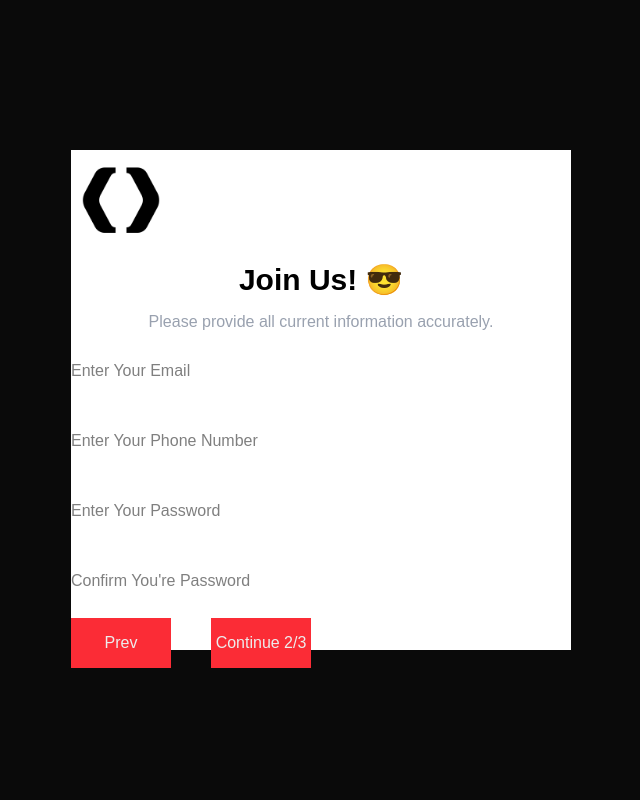
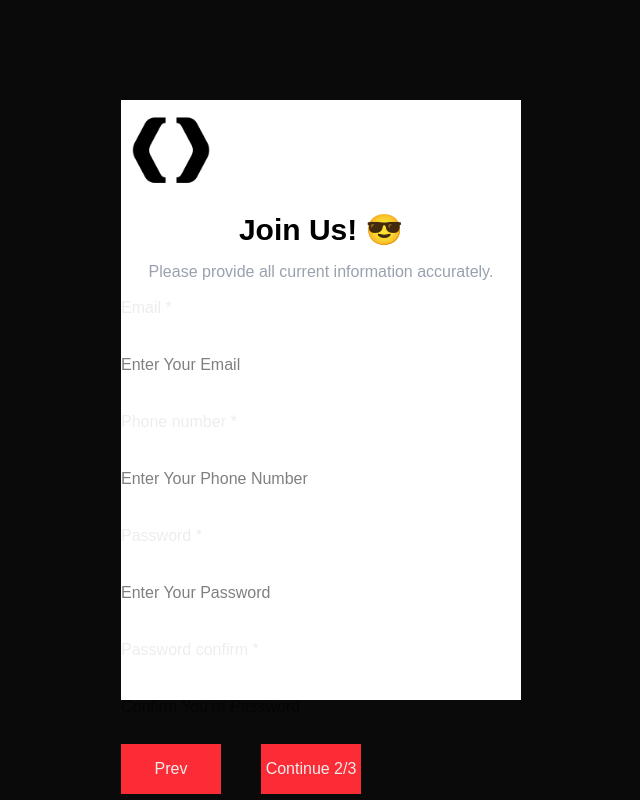
Before and after one commit to JinreP/Multi-Step-Form, a Next.js app: page / in a window 1280 px wide. Both pictures are taken after a click on the button "Continue 1/3". Shown: the whole page, without its empty margins (319-959 px from the left). Built offline with nearby package versions, Linux system fonts and the light colour scheme.

Commit message:
labels added

```diff
--- a/src/app/page.jsx
+++ b/src/app/page.jsx
@@ -30,7 +30,7 @@ export default function Home() {
   };
   return (
     <div className="w-full h-screen flex flex-col justify-center items-center">
-      <div className="flex text-center flex-col gap-3 w-[500px] h-[500px] bg-white">
+      <div className="flex text-center flex-col gap-3 w-[400px] h-[600px] bg-white">
         <img src="./logo.png" alt="test" className="w-[100px] h-[100px]" />
         <h1 className="font-bold text-black text-3xl">Join Us! 😎</h1>
         <p className="text-gray-400">
--- a/src/components/StepOne.jsx
+++ b/src/components/StepOne.jsx
@@ -1,7 +1,8 @@
 export function Step1(props) {
   const { data, setData } = props;
   return (
-    <div className="flex flex-col gap-5">
+    <div className="flex flex-col gap-5 items-start justify-start">
+      <label htmlFor="">First name *</label>
       <input
         type="text"
         className="w-[300px] h-[50px] text-black focus:border-blue-500 border-blue-500 "
@@ -10,14 +11,16 @@ export function Step1(props) {
           setData({ ...data, FirstName: event.target.value })
         }
         placeholder="Enter Your First Name"
-      />
+      />{" "}
+      <label htmlFor="">Last name *</label>
       <input
         type="text"
         className="w-[300px] h-[50px] text-black focus:border-blue-500 border-blue-500 "
         value={data.LastName}
         onChange={(event) => setData({ ...data, LastName: event.target.value })}
         placeholder="Enter Your Last Name"
-      />
+      />{" "}
+      <label htmlFor="">Username *</label>
       <input
         type="text"
         className="w-[300px] h-[50px] text-black focus:border-blue-500 border-blue-500 "
--- a/src/components/StepThree.jsx
+++ b/src/components/StepThree.jsx
@@ -1,7 +1,7 @@
 export function Step3(props) {
   const { data, setData } = props;
   return (
-    <div className="flex flex-col gap-5">
+    <div className="flex flex-col gap-5 items-start justify-start">
       <label htmlFor="" className="text-black">
         Date of birth *
       </label>
--- a/src/components/StepTwo.jsx
+++ b/src/components/StepTwo.jsx
@@ -2,7 +2,9 @@ export function Step2(props) {
   const { data, setData } = props;
 
   return (
-    <div className="flex flex-col gap-5">
+    <div className="flex flex-col gap-5 items-start justify-start">
+      <label htmlFor="">Email *</label>
+
       <input
         type="text"
         className="w-[300px] h-[50px] text-black focus:border-blue-500 border-blue-500 "
@@ -10,6 +12,8 @@ export function Step2(props) {
         value={data.email}
         onChange={(e) => setData({ ...data, email: e.target.value })}
       />
+      <label htmlFor="">Phone number *</label>
+
       <input
         type="number"
         className="w-[300px] h-[50px] text-black focus:border-blue-500 border-blue-500 "
@@ -17,6 +21,8 @@ export function Step2(props) {
         value={data.number}
         onChange={(e) => setData({ ...data, number: e.target.value })}
       />
+      <label htmlFor="">Password *</label>
+
       <input
         type="password"
         className="w-[300px] h-[50px] text-black focus:border-blue-500 border-blue-500 "
@@ -24,6 +30,8 @@ export function Step2(props) {
         value={data.password}
         onChange={(e) => setData({ ...data, password: e.target.value })}
       />
+      <label htmlFor="">Password confirm *</label>
+
       <input
         type="password"
         className="w-[300px] h-[50px] text-black focus:border-blue-500 border-blue-500 "
```
